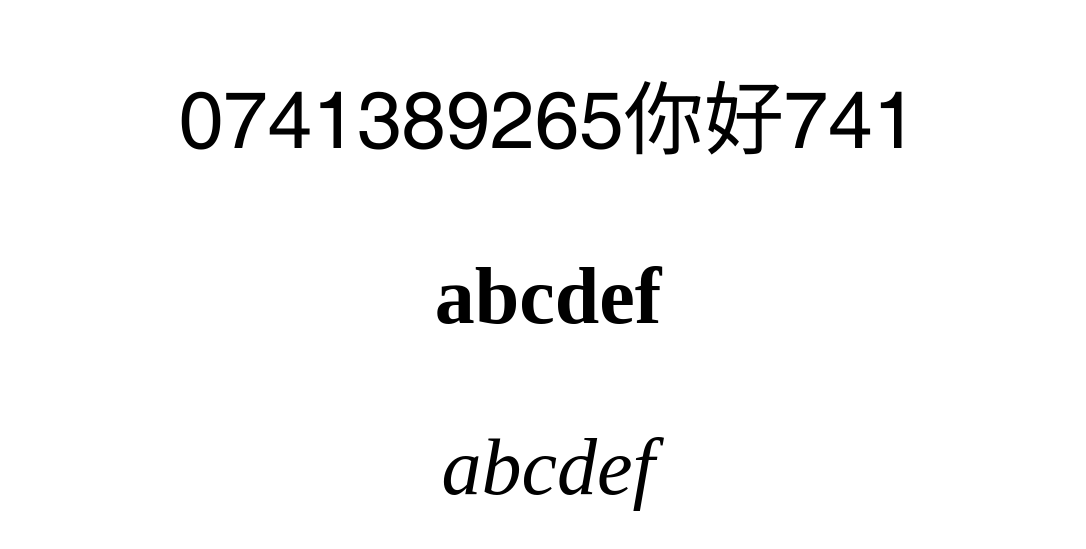
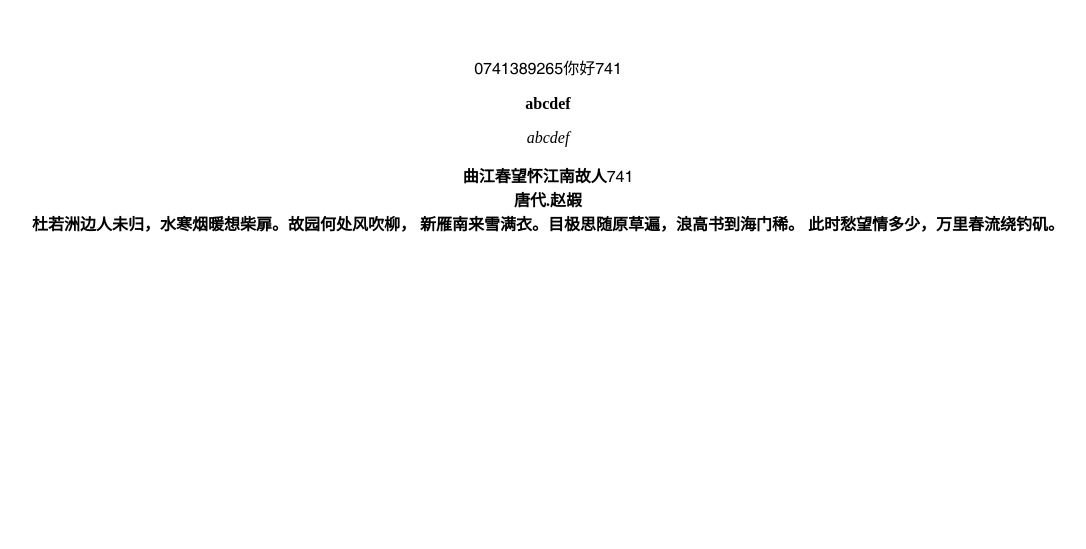
Before and after one commit to zysup/css-demos, a website: page html/31.html in a window 1280 px wide. Shown: the part 145-694 px from the top of the page, without its empty margins (92-1178 px from the left). Drawn offline with Linux system fonts and the light colour scheme.

```diff
--- a/html/31.html
+++ b/html/31.html
@@ -20,9 +20,19 @@
             src: local(Consolas);
             font-weight: bold;
         }
+        @font-face {
+            font-family: yugong;
+            src: url(../statics/font/新愚公迷茫体.ttf);
+            font-weight: normal;
+        }
+        @font-face {
+            font-family: yugong;
+            src: url(../statics/font/mpepc5unpb.woff);
+            font-weight: bold;
+        }
         div {
             font-family: test;
-            font-size: 80px;
+            /* font-size: 80px; */
             text-align: center;
             margin: 200px 0;
         }
@@ -36,6 +46,14 @@
             font-weight: normal;
             font-style: italic;
         }
+        p:nth-child(4) {
+            font-family: yugong;
+            text-align: center;
+            font-weight: bold;
+            /* font-size: 32px; */
+            /* font-weight:900;
+            font-style: italic; */
+        }
     </style>
 </head>
 
@@ -44,6 +62,13 @@
         <p>0123456789你好<span>123</span></p>
         <p>abcdef</p>
         <p>abcdef</p>
+        <p>曲江春望怀江南故人123
+            <br>
+            唐代.赵嘏<br>
+            杜若洲边人未归，水寒烟暖想柴扉。故园何处风吹柳，
+            新雁南来雪满衣。目极思随原草遍，浪高书到海门稀。
+            此时愁望情多少，万里春流绕钓矶。
+        </p>
     </div>
 
 </body>
```
Also changed, not shown: 1 other file.
